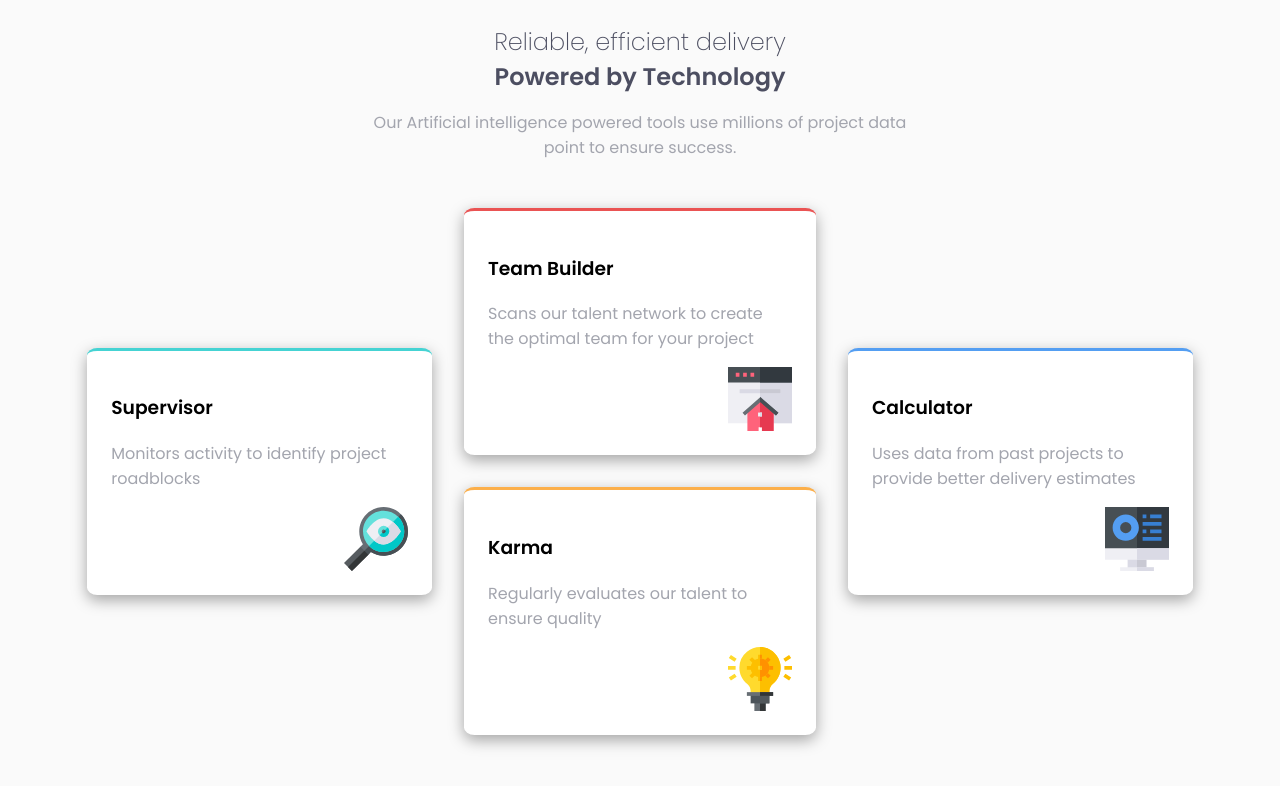
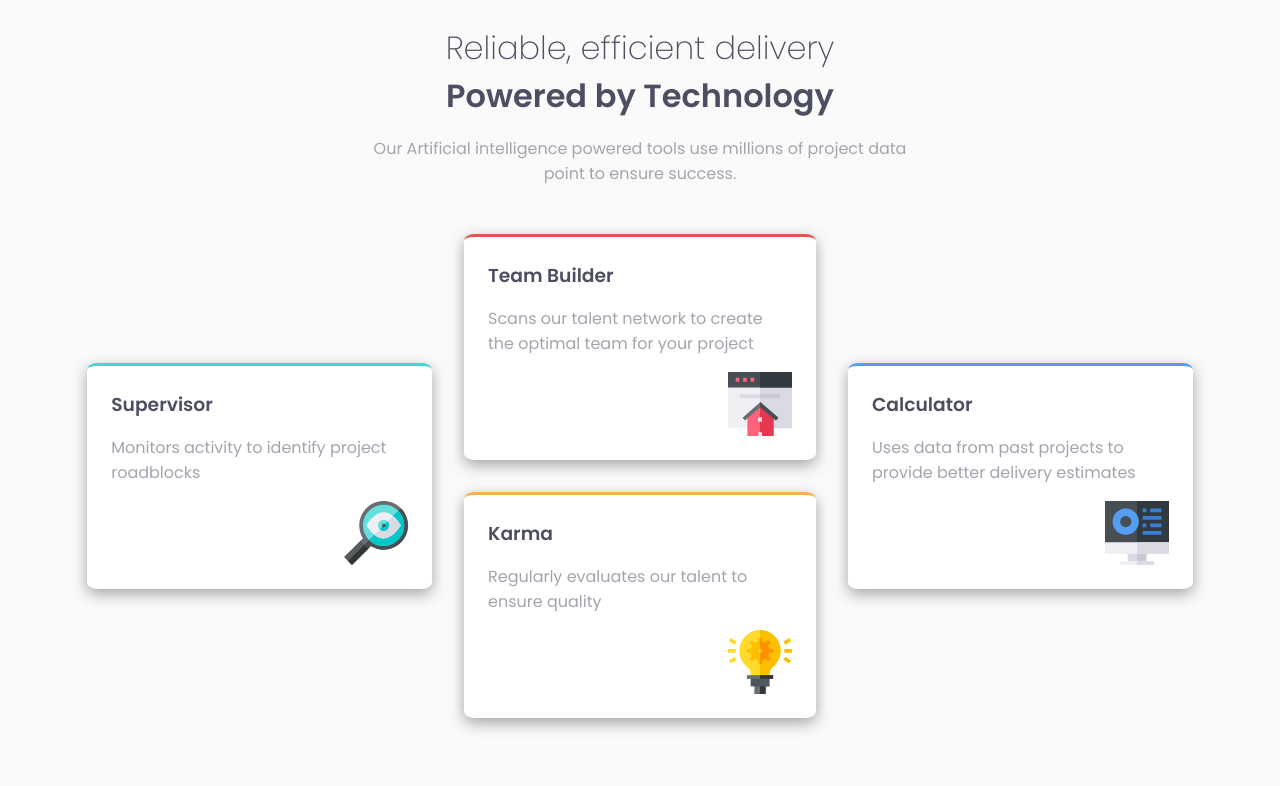
Before and after one commit to maxgaretdev/build-Four-card-feature-section, a plain HTML site: page four-card-feature-section/index.html in a window 1280 px wide. Drawn offline with Linux system fonts and the light colour scheme.

Commit message:
Update style.css
-change font-size within h1 and h2
-add h3

```diff
--- a/four-card-feature-section/style.css
+++ b/four-card-feature-section/style.css
@@ -37,7 +37,7 @@ header {
 
 h1 {
     font-weight: 200;
-    font-size: 1.5rem;
+    font-size: 2rem;
     margin: 0;
     color: var(--Very-dark-blue);
 }
@@ -47,11 +47,15 @@ p {
 }
 
 h2 {
-
+    font-size: 2rem;
     margin: 0%;
     color: var(--Very-dark-blue);
 }
 
+h3 {
+    color: var(--Very-dark-blue);
+    margin: 0;
+}
 
 
 section{
```
